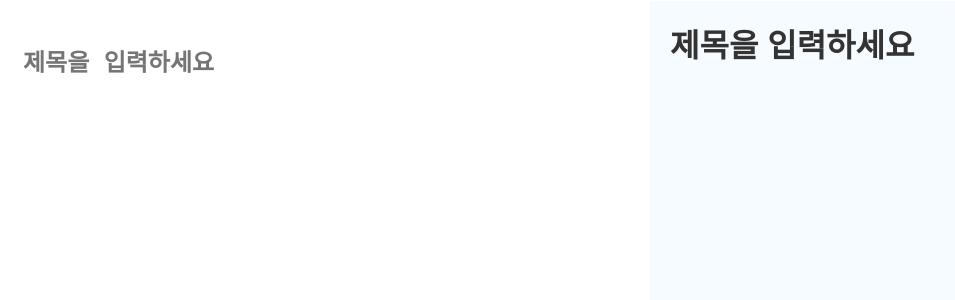
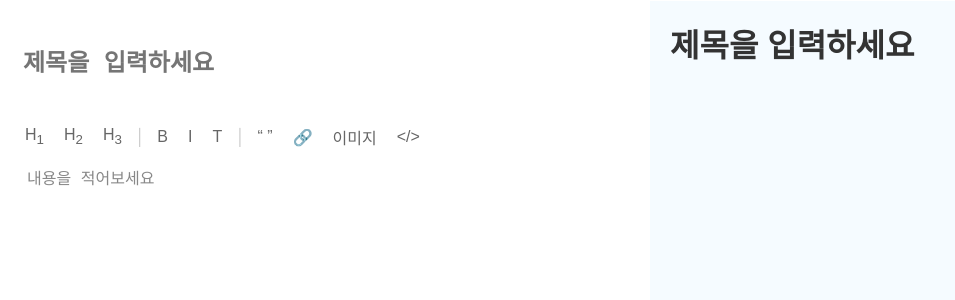
Before and after one commit to nunomi0/Markdown-Editor, a React (Create React App) app: page / in a window 1280 px wide. Shown: the top 300 px of the page, without its empty margins (0-955 px from the left). Built offline with nearby package versions, Linux system fonts and the light colour scheme.

Commit message:
툴바 추가

```diff
--- a/src/MarkdownEditor.js
+++ b/src/MarkdownEditor.js
@@ -1,8 +1,9 @@
 import React, { useState, useEffect, useRef } from 'react';
 import { EditorState } from '@codemirror/state';
-import { EditorView, keymap } from '@codemirror/view';
+import { EditorView, keymap, placeholder } from '@codemirror/view';
 import { markdown } from '@codemirror/lang-markdown';
 import { defaultKeymap } from '@codemirror/commands';
+import { EditorSelection } from '@codemirror/state';
 import { marked } from 'marked';
 import * as Styled from './MarkdownEditor.styles';
 
@@ -20,6 +21,7 @@ function MarkdownEditor() {
       extensions: [
         keymap.of(defaultKeymap),
         markdown(),
+        placeholder("내용을 적어보세요"),
         EditorView.lineWrapping,
         EditorView.updateListener.of((update) => {
           if (update.docChanged) {
@@ -47,15 +49,79 @@ function MarkdownEditor() {
     return { __html: marked(`# ${previewTitle}\n${markdownContent}`) };
   };
 
+  const applyMarkdownSyntax = (syntax) => {
+    if (!editorView) return;
+
+    editorView.dispatch(
+      editorView.state.changeByRange((range) => {
+        const selectedText = editorView.state.sliceDoc(range.from, range.to);
+        let newText = '';
+
+        switch (syntax) {
+          case 'heading1':
+            newText = `# ${selectedText}`;
+            break;
+          case 'heading2':
+            newText = `## ${selectedText}`;
+            break;
+          case 'heading3':
+            newText = `### ${selectedText}`;
+            break;
+          case 'bold':
+            newText = `**${selectedText}**`;
+            break;
+          case 'italic':
+            newText = `*${selectedText}*`;
+            break;
+          case 'strikethrough':
+            newText = `~~${selectedText}~~`;
+            break;
+          case 'blockquote':
+            newText = `> ${selectedText}`;
+            break;
+          case 'link':
+            newText = `[${selectedText}](url)`;
+            break;
+          case 'image':
+            newText = `![${selectedText}](image-url)`;
+            break;
+          case 'code':
+            newText = `\`\`\`\n${selectedText}\n\`\`\``;
+            break;
+          default:
+            newText = selectedText;
+        }
+
+        return {
+          changes: { from: range.from, to: range.to, insert: newText },
+          range: EditorSelection.cursor(range.from + newText.length),
+        };
+      })
+    );
+  };
+
   return (
     <Styled.MarkdownEditorContainer>
       <Styled.LeftContainer>
         <Styled.TitleInput
-          type="text"
           placeholder="제목을 입력하세요"
           value={title}
           onChange={(e) => setTitle(e.target.value)}
         />
+        <Styled.Toolbar>
+          <button onClick={() => applyMarkdownSyntax('heading1')}>H<sub>1</sub></button>
+          <button onClick={() => applyMarkdownSyntax('heading2')}>H<sub>2</sub></button>
+          <button onClick={() => applyMarkdownSyntax('heading3')}>H<sub>3</sub></button>
+          <span>|</span>
+          <button onClick={() => applyMarkdownSyntax('bold')}>B</button>
+          <button onClick={() => applyMarkdownSyntax('italic')}>I</button>
+          <button onClick={() => applyMarkdownSyntax('strikethrough')}>T</button>
+          <span>|</span>
+          <button onClick={() => applyMarkdownSyntax('blockquote')}>“ ”</button>
+          <button onClick={() => applyMarkdownSyntax('link')}>🔗</button>
+          <button onClick={() => applyMarkdownSyntax('image')}>이미지</button>
+          <button onClick={() => applyMarkdownSyntax('code')}>&lt;/&gt;</button>
+        </Styled.Toolbar>
         <Styled.EditorContainer ref={editorRef} />
       </Styled.LeftContainer>
       <Styled.PreviewContainer dangerouslySetInnerHTML={renderPreview()} />
--- a/src/MarkdownEditor.styles.js
+++ b/src/MarkdownEditor.styles.js
@@ -24,6 +24,30 @@ export const TitleInput = styled.textarea`
   margin: 20px 0;
   resize: none;
   overflow: hidden;
+`;
+
+export const Toolbar = styled.div`
+  display: flex;
+  align-items: center;
+  gap: 10px;
+  margin-bottom: 10px;
+
+  button {
+    background: none;
+    border: none;
+    font-size: 16px;
+    cursor: pointer;
+    padding: 5px;
+    color: #666;
+
+    &:hover {
+      color: #333;
+    }
+  }
+
+  span {
+    color: #ccc;
+  }
 `;
 
 export const EditorContainer = styled.div`
```
